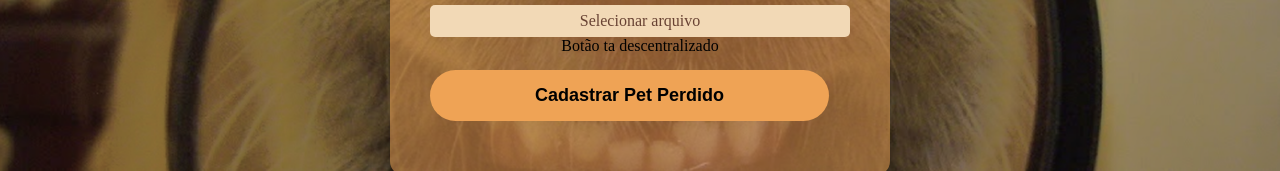
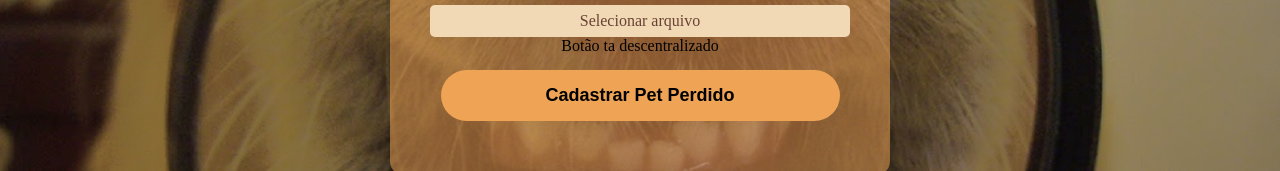
Before and after one commit to israelsouza/busca-pet, a React (Vite) app in the folder frontend/busca-pet/: page / in a window 1280 px wide. Shown: the part 657-828 px from the top of the page. Built offline with nearby package versions, Linux system fonts and the light colour scheme; a web font is replaced by a local one.

Commit message:
chore: botão centralizado

```diff
--- a/frontend/busca-pet/src/pages/styles/PetPerdido.module.css
+++ b/frontend/busca-pet/src/pages/styles/PetPerdido.module.css
@@ -91,7 +91,6 @@ label {
 
 .botao {
     text-align: center;
-    display: block;
     width: 95%;
     padding: 15px;
     margin: 15px 0;
```
